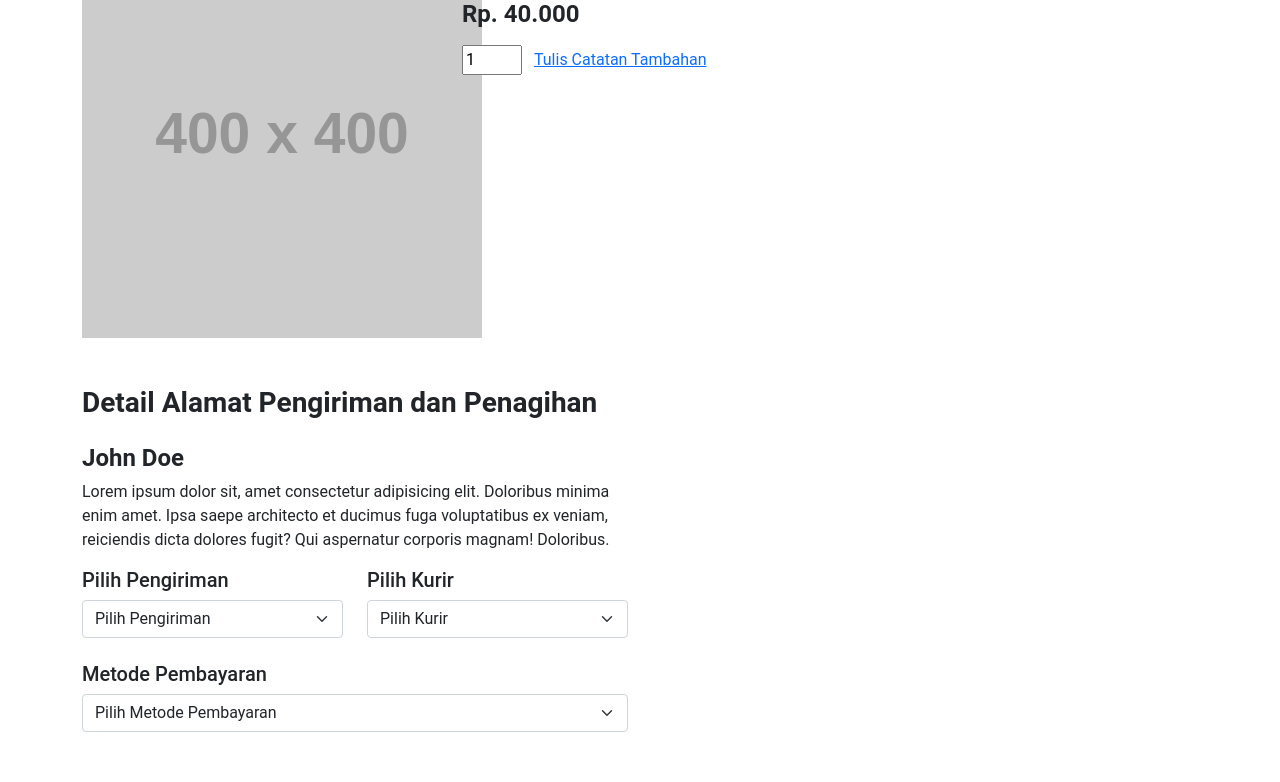
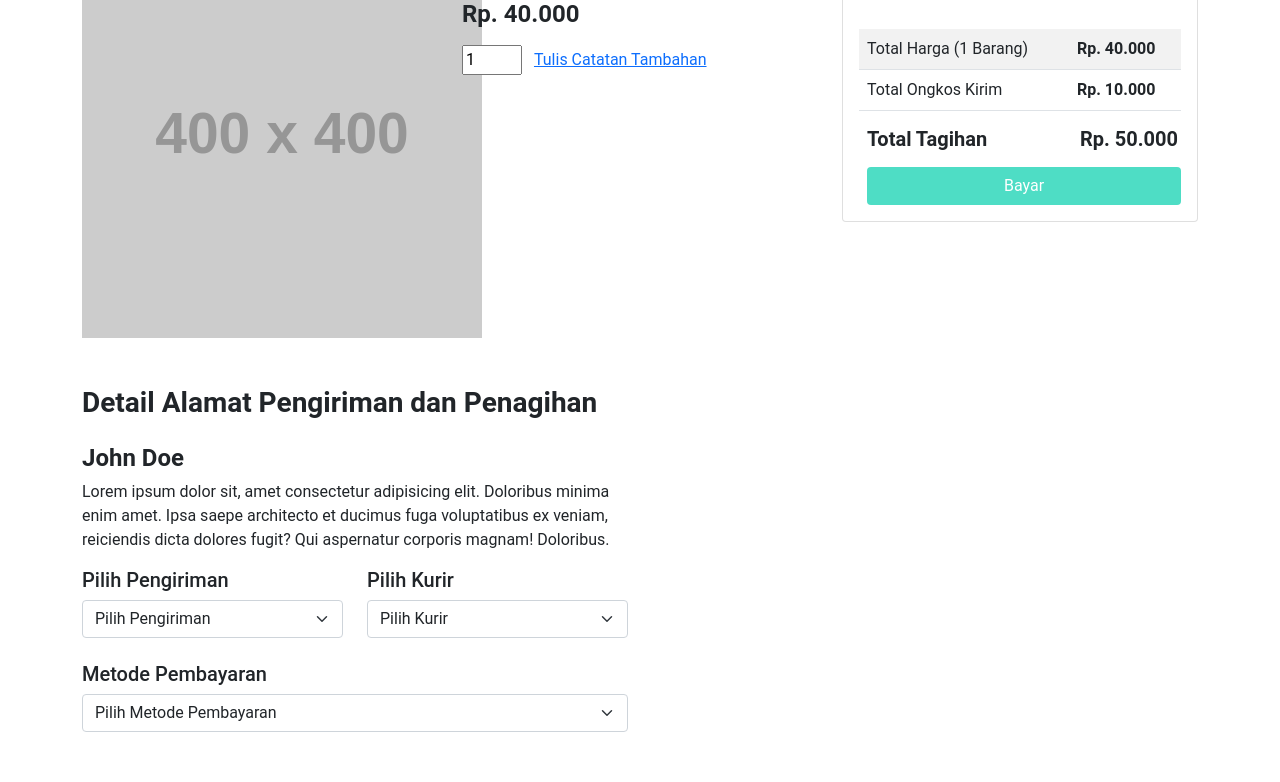
Before and after one commit to RuriWijaya97/Paw-Paw, a plain HTML site: page checkout.html in a window 1280 px wide. Shown: the part 270-1052 px from the top of the page. Drawn offline with nearby package versions, Linux system fonts and the light colour scheme; placeholder pictures from the web are drawn by us.

Commit message:
Edit Checkout

```diff
--- a/checkout.html
+++ b/checkout.html
@@ -94,7 +94,34 @@
                     <a href="#" class="ms-2">Tulis Catatan Tambahan</a>
                 </div>
                 <div class="col-md-4">
+                    <div class="card">
+                        <div class="card-body">
+                            <h3 class="card-title fw-bold mt-2">Ringkasan Belanja</h3>
+                            <br>
+                            <table class="table table-striped">
+                                <tr>
+                                    <td>Total Harga (1 Barang)</td>
+                                    <th>Rp. 40.000</th>
+                                </tr>
+                                <tr>
+                                    <td>Total Ongkos Kirim</td>
+                                    <th>Rp. 10.000</th>
+                                </tr>
+                            </table>
+                            <div class="row">
+                                <div class="col">
+                                    <h5 class="ms-2 fw-bold">Total Tagihan</h5>
+                                </div>
+                                <div class="col">
+                                    <h5 class="ms-5 fw-bold">Rp. 50.000</h5>
+                                </div>
+                            </div>
+                            <div class="d-grid gap-2">
+                                <button class="btn ms-2 mt-2 btn-main" type="button">Bayar</button>
+                            </div>
 
+                        </div>
+                    </div>
                 </div>
             </div>
             <div class="row mt-5">
```
